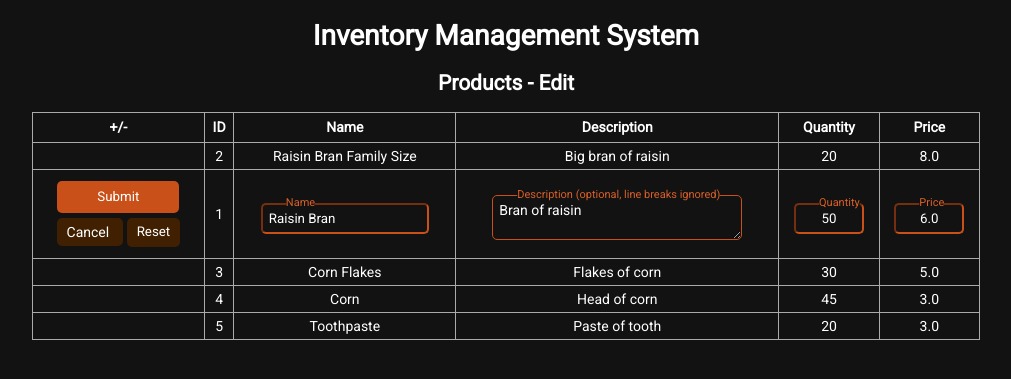
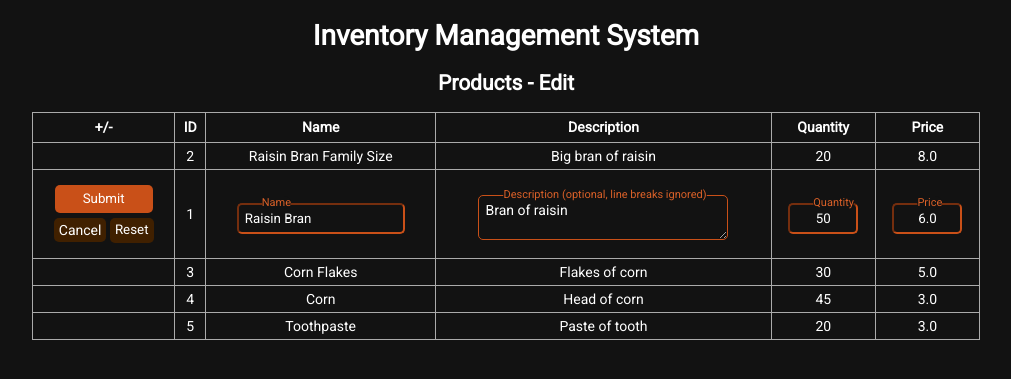
Before and after one commit to holychowders/inventory_management_system, a Flask app: page /products/edit/1 in a window 1280 px wide. Shown: the top 379 px of the page, without its empty margins (134-1145 px from the left). Run offline with Flask 3, Linux system fonts and the light colour scheme; data comes from the database, SQL or seed files in the repository; parts of the project's set-up code (start-up, migrations or seed data) failed here and were passed over.

Commit message:
Fix whitespace in "Cancel" button and re-style for consistency

```diff
--- a/static/css/main.css
+++ b/static/css/main.css
@@ -150,24 +150,18 @@ td {
 
 .product-edit-submit-button {
   margin-bottom: 5px;
-  padding: 8px 40px;
+  padding: 6px 28px;
   border-radius: 5px;
 }
-
 .product-edit-cancel-button {
   display: inline;
-  margin-right: 2px;
-  margin-left: 2px;
   background: #402000;
-  padding: 6px 10px;
+  padding: 4px 5px;
   border-radius: 5px;
 }
-
 .product-edit-reset-button {
   display: inline;
-  margin-right: 2px;
-  margin-left: 2px;
   background: #402000;
-  padding: 6px 10px;
+  padding: 4px 5px;
   border-radius: 5px;
 }
--- a/templates/products/edit.html
+++ b/templates/products/edit.html
@@ -23,9 +23,9 @@
             Submit
           </button>
           <div class="product-edit-cancel-and-reset-button-group">
-            <a href="/products" class="button product-edit-cancel-button">
-              Cancel
-            </a>
+            <a href="/products" class="button product-edit-cancel-button"
+              >Cancel</a
+            >
             <button type="reset" class="button product-edit-reset-button">
               Reset
             </button>
```
